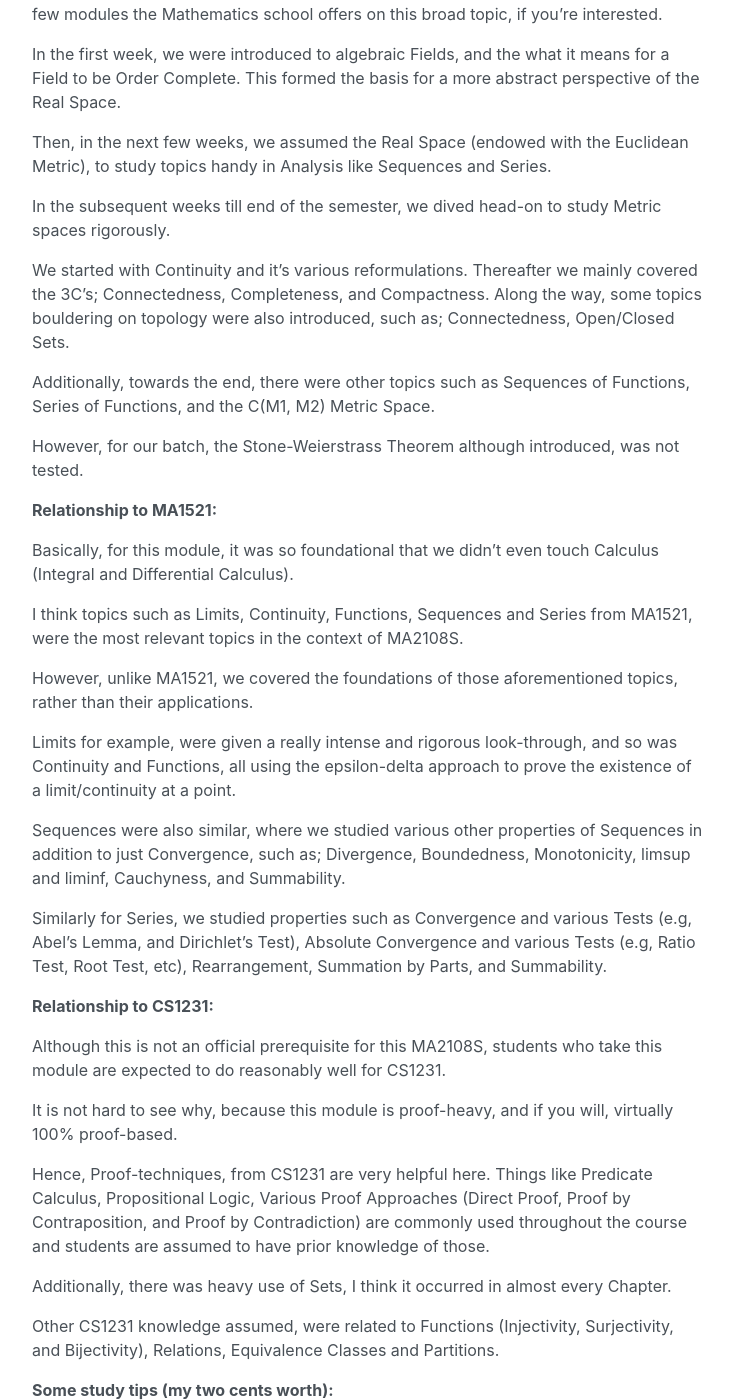
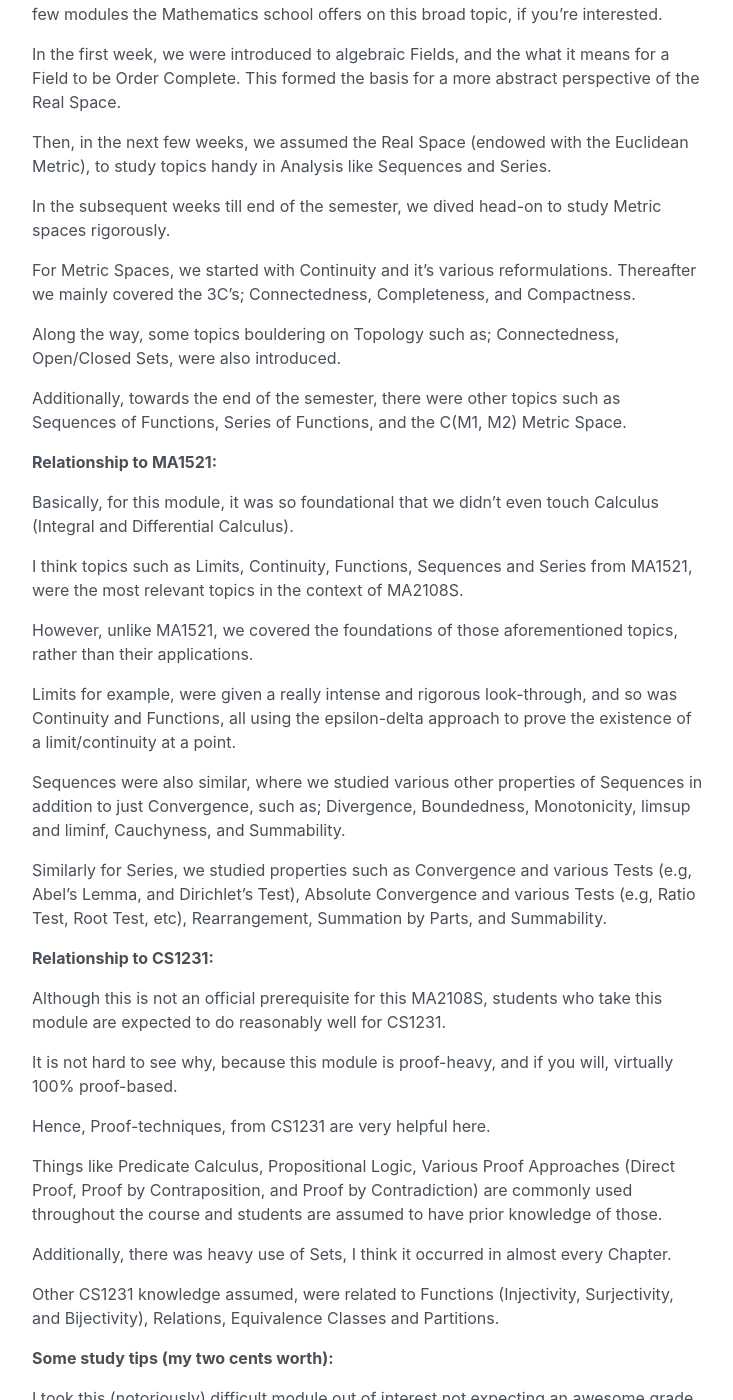
Before and after one commit to nathanaelseen/nathanaelseen.github.io, a Jekyll site: the page built from _pages/ma2108smodulereview.md, in a window 1280 px wide and 1400 px high, scrolled down 559 px. Shown: the whole window, without its empty margins (272-1005 px from the left). Built offline with Jekyll 4.4.1, drawn with Linux system fonts in a browser that asks for light colours; some of the changed text lies outside the part shown.

Commit message:
Update page ma2108smodulereview.md

```diff
--- a/_pages/ma2108smodulereview.md
+++ b/_pages/ma2108smodulereview.md
@@ -31,14 +31,14 @@ Metric), to study topics handy in Analysis like Sequences and Series.
 In the subsequent weeks till end of the semester, we dived head-on to study Metric spaces
 rigorously.
 
-We started with Continuity and it’s various reformulations. Thereafter we
-mainly covered the 3C’s; Connectedness, Completeness, and Compactness. Along the way, some
-topics bouldering on topology were also introduced, such as; Connectedness, Open/Closed Sets.
+For Metric Spaces, we started with Continuity and it’s various reformulations. Thereafter we
+mainly covered the 3C’s; Connectedness, Completeness, and Compactness.
 
-Additionally, towards the end, there were other topics such as Sequences of Functions, Series
-of Functions, and the C(M1, M2) Metric Space.
+Along the way, some topics bouldering on Topology such as; Connectedness, Open/Closed Sets,
+were also introduced.
 
-However, for our batch, the Stone-Weierstrass Theorem although introduced, was not tested.
+Additionally, towards the end of the semester, there were other topics such as Sequences
+of Functions, Series of Functions, and the C(M1, M2) Metric Space.
 
 **Relationship to MA1521:**
 
@@ -71,9 +71,11 @@ expected to do reasonably well for CS1231.
 It is not hard to see why, because this module is proof-heavy, and if you will,
 virtually 100% proof-based.
 
-Hence, Proof-techniques, from CS1231 are very helpful here. Things like Predicate Calculus, Propositional
-Logic, Various Proof Approaches (Direct Proof, Proof by Contraposition, and Proof by Contradiction)
-are commonly used throughout the course and students are assumed to have prior knowledge of those.
+Hence, Proof-techniques, from CS1231 are very helpful here.
+
+Things like Predicate Calculus, Propositional Logic, Various Proof Approaches (Direct Proof,
+Proof by Contraposition, and Proof by Contradiction) are commonly used throughout the course and
+students are assumed to have prior knowledge of those.
 
 Additionally, there was heavy use of Sets, I think it occurred in almost every Chapter.
 
@@ -88,11 +90,11 @@ whatsoever, but because I really liked Math.
 This was also my first Mathematics Minor module, but it was also one of the hardest Math module
 I’ve ever taken, compared to say MA1521, CS1232, MA1101R, ST2334, etc.
 
-Half the time I didn’t really know what I was doing, probably because my foundations on CS1231 and
-MA1522 weren’t that strong either, and personally my Math ain’t that good either.
+Half of the time I didn’t really know what I was doing, probably because my foundations on
+CS1231 and MA1521 weren’t that strong either, and personally my Math ain’t that good either.
 
-Also, I felt that the contents introduced to us in this module were quite a lot, probably I
-would say it’s roughly 1.5-2 times more than CS1231.
+Also, I felt that the contents introduced to us in this module were quite a lot, probably, I
+would say it’s roughly 1.5-2x more than CS1231.
 
 In comparison, I don’t think the non-S version cover analysis beyond the context of R, in
 the more generalised Metric Spaces.
@@ -152,4 +154,4 @@ Difficulty: 10/10
 
 Expected Grade: D
 
-Actual Grade: (to be updated..)
+Actual Grade: (to be updated)
```
